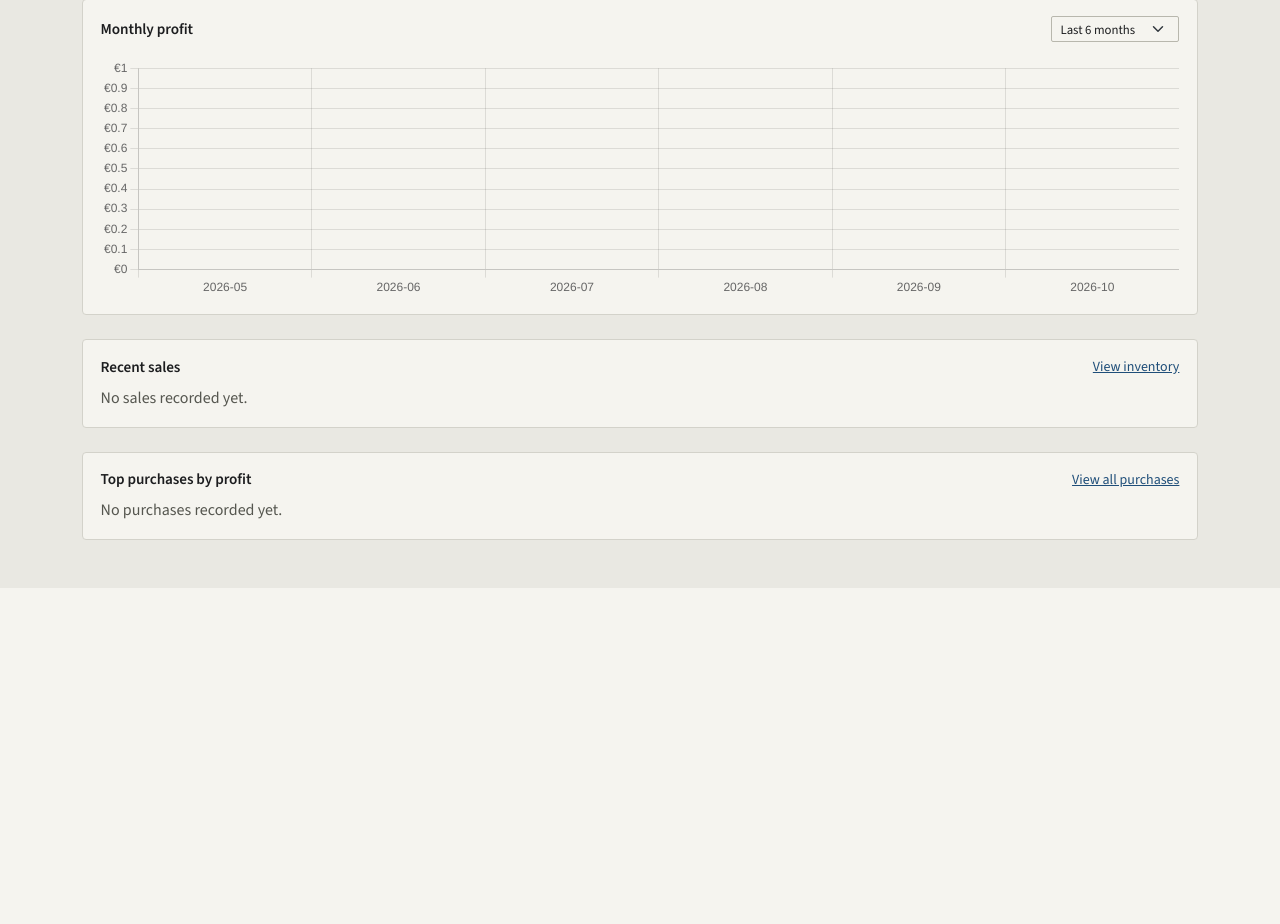
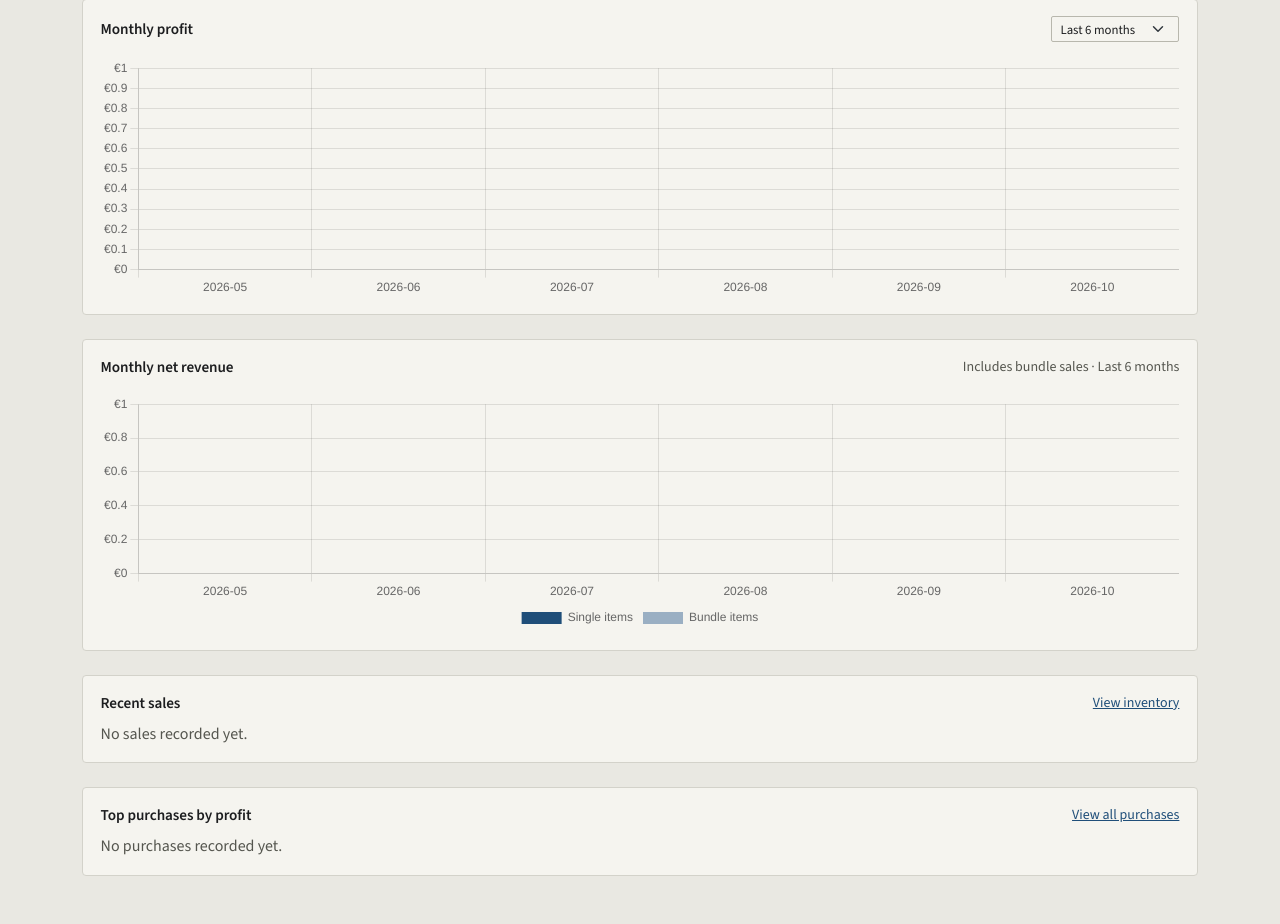
Before and after one commit to Dommus/Resale-Desk, a Flask app: page / in a window 1280 px wide. Shown: the part 661-1585 px from the top of the page. Before the commit the page ends 1249 px from the top, so only its background shows below. Run offline with Flask 3, Linux system fonts and the light colour scheme; a user stored in the database is signed in.

Commit message:
Add monthly net revenue chart with bundle breakdown
Stacks bundle-item revenue on top of single-item revenue so bundle sales,
which have no per-sale profit, are visible month by month.

Co-Authored-By: Claude Opus 5.5 <noreply@anthropic.com>

```diff
--- a/app.py
+++ b/app.py
@@ -269,7 +269,7 @@ def index():
     if months not in (0, 3, 6, 12):
         months = 6
 
-    # "All" spans from the month of the first sale up to the current month
+    # Show all from the the first sale up to the current month
     month_count = months
     if months == 0:
         sale_dates = [sale.sale_date for sale in sales if sale.sale_date]
@@ -287,14 +287,27 @@ def index():
             month = 12
             year -= 1
 
-    # Add up the profit of each sale into its month
+    # Add up the profit and net revenue of each sale into its month.
+    # Bundle sales have no profit of their own, but they do count as revenue.
     monthly_profit = {label: 0 for label in chart_labels}
+    monthly_revenue = {label: 0 for label in chart_labels}
+    monthly_bundle_revenue = {label: 0 for label in chart_labels}
     for sale in sales:
-        if sale.sale_date and sale.profit is not None:
-            label = sale.sale_date.strftime("%Y-%m")
-            if label in monthly_profit:
-                monthly_profit[label] += float(sale.profit)
+        if not sale.sale_date:
+            continue
+        label = sale.sale_date.strftime("%Y-%m")
+        if label not in monthly_profit:
+            continue
+        if sale.item.is_bundle:
+            monthly_bundle_revenue[label] += float(sale.net_proceeds)
+        else:
+            monthly_revenue[label] += float(sale.net_proceeds)
+        if sale.profit is not None:
+            monthly_profit[label] += float(sale.profit)
     chart_values = [round(monthly_profit[label], 2) for label in chart_labels]
+    # Revenue is split so the chart can stack bundle sales on top of single items
+    revenue_values = [round(monthly_revenue[label], 2) for label in chart_labels]
+    bundle_revenue_values = [round(monthly_bundle_revenue[label], 2) for label in chart_labels]
 
     return render_template(
         'index.html',
@@ -302,6 +315,8 @@ def index():
         months=months,
         chart_labels=chart_labels,
         chart_values=chart_values,
+        revenue_values=revenue_values,
+        bundle_revenue_values=bundle_revenue_values,
         total_units=total_units,
         available_units=available_units,
         sold_units=sold_units,
--- a/static/style.css
+++ b/static/style.css
@@ -12,6 +12,7 @@
     --hover: #e6eaee;
     --accent: #1f4e79;
     --accent-rgb: 31, 78, 121;
+    --accent-soft: #9aafc3;
     --pos: #1e6b3a;
     --neg: #a8322d;
 
@@ -53,6 +54,7 @@
     --hover: #2b2f33;
     --accent: #7fb0dc;
     --accent-rgb: 127, 176, 220;
+    --accent-soft: #bfd8ee;
     --pos: #6cc28a;
     --neg: #e8807a;
 
--- a/templates/index.html
+++ b/templates/index.html
@@ -110,12 +110,22 @@
                 {% for option in [3, 6, 12] %}
                 <option value="{{ option }}" {{ 'selected' if option == months }}>{{ _('Last {count} months', count=option) }}</option>
                 {% endfor %}
-                <option value="0" {{ 'selected' if months == 0 }}>All months</option>
+                <option value="0" {{ 'selected' if months == 0 }}>{{ _('All months') }}</option>
             </select>
         </form>
     </div>
     <div class="profit-chart-wrap">
         <canvas id="profitChart" aria-label="{{ _('Profit per month') }}" role="img"></canvas>
+    </div>
+</div>
+
+<div class="dashboard-panel mb-4">
+    <div class="d-flex justify-content-between align-items-center mb-3">
+        <h5 class="card-title mb-0">{{ _('Monthly net revenue') }}</h5>
+        <small class="text-muted">{{ _('Includes bundle sales') }} &middot; {{ _('All months') if months == 0 else _('Last {count} months', count=months) }}</small>
+    </div>
+    <div class="profit-chart-wrap">
+        <canvas id="revenueChart" aria-label="{{ _('Net revenue per month') }}" role="img"></canvas>
     </div>
 </div>
 
@@ -224,5 +234,50 @@
             }
         }
     });
+
+    const revenueValues = {{ revenue_values|tojson }};
+    const bundleRevenueValues = {{ bundle_revenue_values|tojson }};
+    const accentColor = styles.getPropertyValue("--accent");
+    // Opaque on purpose: tooltips draw swatches on white, so a transparent
+    // colour would look different there than in the legend
+    const accentSoftColor = styles.getPropertyValue("--accent-soft");
+    const negColor = styles.getPropertyValue("--neg");
+
+    new Chart(document.getElementById("revenueChart"), {
+        type: "bar",
+        data: {
+            labels: labels,
+            datasets: [{
+                label: {{ _('Single items')|tojson }},
+                data: revenueValues,
+                // Red only when refunds and fees outweigh the month's sales
+                backgroundColor: revenueValues.map(v => v >= 0 ? accentColor : negColor),
+                borderRadius: 2
+            }, {
+                label: {{ _('Bundle items')|tojson }},
+                data: bundleRevenueValues,
+                // Lighter shade of the same colour, stacked on top
+                backgroundColor: bundleRevenueValues.map(v => v >= 0 ? accentSoftColor : negColor),
+                borderRadius: 2
+            }]
+        },
+        options: {
+            maintainAspectRatio: false,
+            plugins: {
+                legend: { display: true, position: "bottom" },
+                tooltip: {
+                    callbacks: {
+                        footer: items => {{ (_('Total') ~ ': ' ~ currency_symbol)|tojson }} +
+                            (revenueValues[items[0].dataIndex] + bundleRevenueValues[items[0].dataIndex]).toFixed(2)
+                    }
+                }
+            },
+            interaction: { mode: "index", intersect: false },
+            scales: {
+                x: { stacked: true },
+                y: { stacked: true, ticks: { callback: value => "{{ currency_symbol }}" + value } }
+            }
+        }
+    });
 </script>
 {% endblock %}
--- a/translations.py
+++ b/translations.py
@@ -180,6 +180,12 @@ PT = {
     "Months to show": "Meses a mostrar",
     "Last {count} months": "Últimos {count} meses",
     "Profit per month": "Lucro por mês",
+    "All months": "Todos os meses",
+    "Monthly net revenue": "Receita líquida mensal",
+    "Includes bundle sales": "Inclui vendas de lotes",
+    "Net revenue per month": "Receita líquida por mês",
+    "Single items": "Artigos individuais",
+    "Bundle items": "Artigos de lotes",
     "Recent sales": "Vendas recentes",
     "View inventory": "Ver inventário",
     "Net proceeds": "Receita líquida",
```
